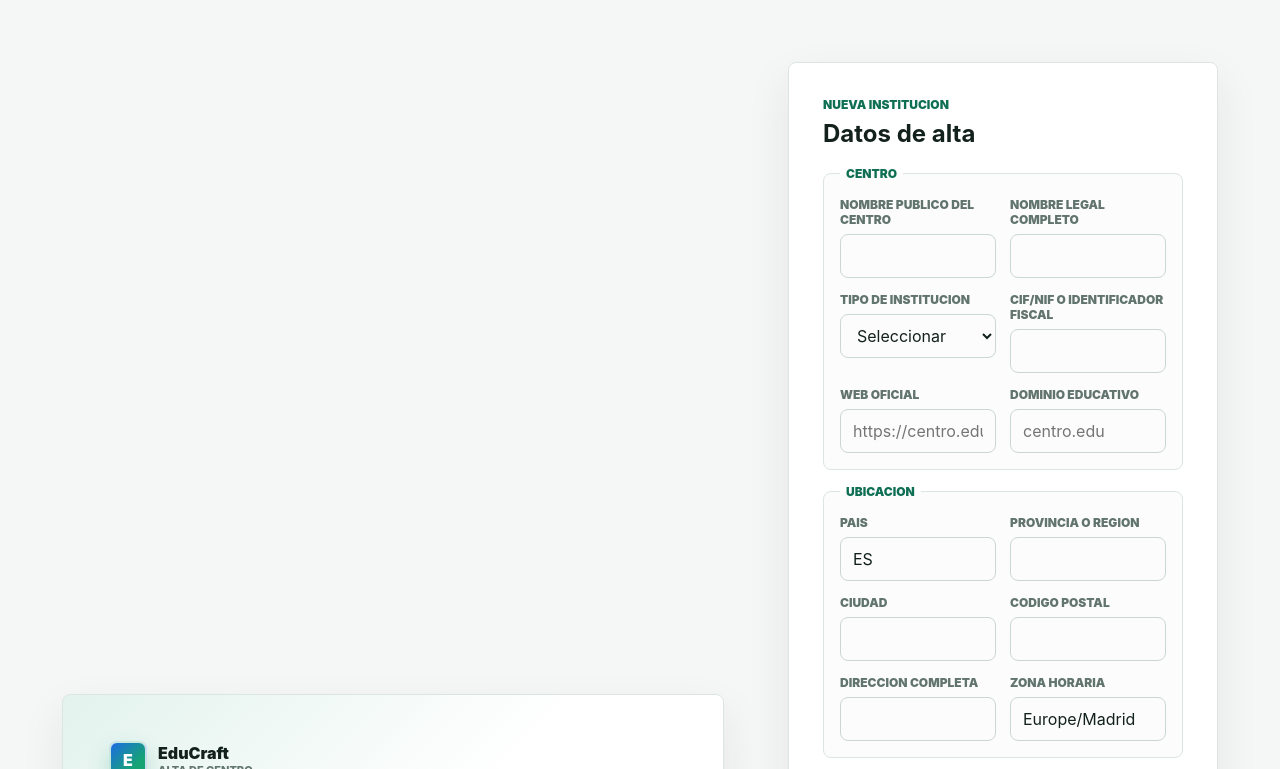
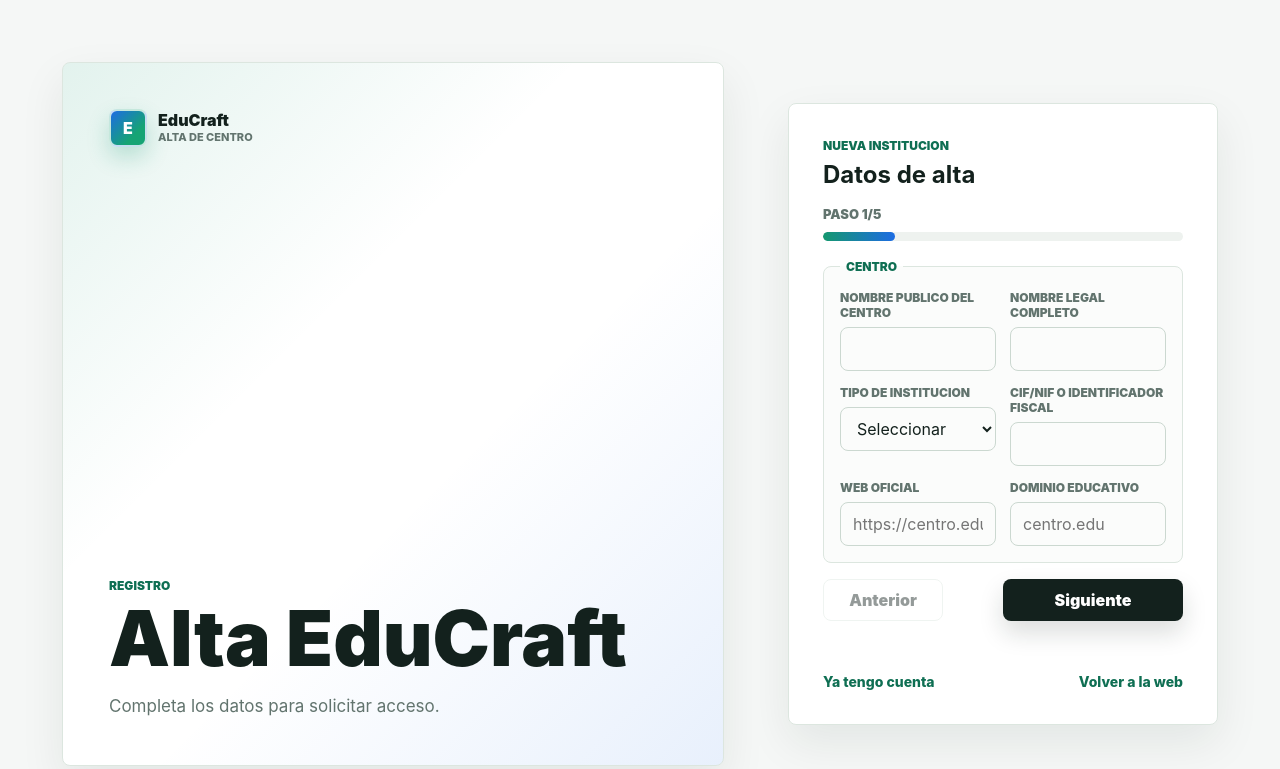
Before and after one commit to enzogarcia90/EduCraft-web, a plain HTML site: page dashboard/registro.html in a window 1280 px wide. Shown: the top 769 px of the page. Drawn offline with Linux system fonts and the light colour scheme.

Commit message:
Split center registration into steps

```diff
--- a/dashboard/dashboard.css
+++ b/dashboard/dashboard.css
@@ -250,6 +250,35 @@
 	width: min(860px, 100%);
 }
 
+.register-progress {
+	display: grid;
+	gap: 10px;
+	margin: 0 0 18px;
+}
+
+.register-progress span {
+	color: var(--portal-muted);
+	font-size: 13px;
+	font-weight: 950;
+	text-transform: uppercase;
+}
+
+.register-progress div {
+	overflow: hidden;
+	height: 9px;
+	border-radius: 999px;
+	background: #eef2ef;
+}
+
+.register-progress i {
+	display: block;
+	width: 20%;
+	height: 100%;
+	border-radius: inherit;
+	background: linear-gradient(90deg, var(--portal-accent), #1d6ce3);
+	transition: width 220ms ease;
+}
+
 .auth-card h2,
 .portal-panel h2,
 .portal-grid article h2 {
@@ -272,6 +301,27 @@
 	border: 1px solid var(--portal-line);
 	border-radius: 8px;
 	background: #fbfcfb;
+}
+
+.portal-form .register-step {
+	display: none;
+}
+
+.portal-form .register-step.is-active {
+	display: grid;
+	animation: registerStepIn 180ms ease both;
+}
+
+@keyframes registerStepIn {
+	from {
+		opacity: 0;
+		transform: translateY(6px);
+	}
+
+	to {
+		opacity: 1;
+		transform: translateY(0);
+	}
 }
 
 .portal-form legend {
@@ -306,6 +356,45 @@
 	font-weight: 800;
 	line-height: 1.35;
 	text-transform: none;
+}
+
+.portal-form .confirmations .password-row {
+	display: block;
+	padding-top: 10px;
+	border-top: 1px solid var(--portal-line);
+}
+
+.portal-form .confirmations .password-row span {
+	display: block;
+	margin-bottom: 7px;
+	color: var(--portal-muted);
+	font-size: 12px;
+	font-weight: 900;
+	text-transform: uppercase;
+}
+
+.register-nav {
+	display: grid;
+	grid-template-columns: minmax(120px, auto) minmax(0, 1fr);
+	gap: 12px;
+	align-items: center;
+	margin-top: 2px;
+}
+
+.register-nav .button.primary {
+	justify-self: end;
+	min-width: 180px;
+}
+
+.register-nav .button.primary[hidden],
+.register-nav .portal-ghost[hidden] {
+	display: none;
+}
+
+.register-nav .portal-ghost:disabled {
+	opacity: 0.45;
+	cursor: not-allowed;
+	transform: none;
 }
 
 .portal-form label span,
--- a/dashboard/dashboard.js
+++ b/dashboard/dashboard.js
@@ -58,6 +58,7 @@
 
 const $ = (selector) => document.querySelector(selector);
 const hasOwn = (object, key) => Object.prototype.hasOwnProperty.call(object, key);
+const registerStepState = { index: 0 };
 
 init().catch((error) => {
 	const node = $("#authMessage") || $("#registerMessage") || $("#studentMessage") || $("#actionMessage");
@@ -104,6 +105,7 @@
 }
 
 function bindRegister() {
+	initRegisterStepper();
 	$("#registerForm")?.addEventListener("submit", async (event) => {
 		event.preventDefault();
 		const message = $("#registerMessage");
@@ -128,6 +130,60 @@
 			setMessage(message, friendlyLoginError(error), "error");
 		}
 	});
+}
+
+function initRegisterStepper() {
+	const steps = registerSteps();
+	if (!steps.length) {
+		return;
+	}
+	$("#registerPrev")?.addEventListener("click", () => setRegisterStep(registerStepState.index - 1));
+	$("#registerNext")?.addEventListener("click", () => {
+		if (validateRegisterStep(registerStepState.index)) {
+			setRegisterStep(registerStepState.index + 1);
+		}
+	});
+	setRegisterStep(0);
+}
+
+function registerSteps() {
+	return Array.from(document.querySelectorAll("[data-register-step]"));
+}
+
+function setRegisterStep(index) {
+	const steps = registerSteps();
+	if (!steps.length) {
+		return;
+	}
+	registerStepState.index = Math.min(Math.max(index, 0), steps.length - 1);
+	steps.forEach((step, stepIndex) => {
+		const active = stepIndex === registerStepState.index;
+		step.classList.toggle("is-active", active);
+		for (const field of step.querySelectorAll("input, select")) {
+			field.disabled = !active;
+		}
+	});
+	const current = registerStepState.index + 1;
+	$("#registerStepText").textContent = `Paso ${current}/${steps.length}`;
+	$("#registerProgressBar").style.width = `${(current / steps.length) * 100}%`;
+	$("#registerPrev").disabled = registerStepState.index === 0;
+	$("#registerNext").hidden = registerStepState.index === steps.length - 1;
+	$("#registerSubmit").hidden = registerStepState.index !== steps.length - 1;
+	setMessage($("#registerMessage"), "", "");
+}
+
+function validateRegisterStep(index) {
+	const step = registerSteps()[index];
+	if (!step) {
+		return true;
+	}
+	for (const field of step.querySelectorAll("input, select")) {
+		if (!field.checkValidity()) {
+			field.reportValidity();
+			return false;
+		}
+	}
+	return true;
 }
 
 function registerPayload(email, password) {
--- a/dashboard/registro.html
+++ b/dashboard/registro.html
@@ -23,8 +23,12 @@
 			<section class="auth-card register-card">
 				<p class="eyebrow">Nueva institucion</p>
 				<h2>Datos de alta</h2>
+				<div class="register-progress" aria-live="polite">
+					<span id="registerStepText">Paso 1/5</span>
+					<div><i id="registerProgressBar"></i></div>
+				</div>
 				<form id="registerForm" class="portal-form">
-					<fieldset>
+					<fieldset class="register-step is-active" data-register-step="0">
 						<legend>Centro</legend>
 						<label><span>Nombre publico del centro</span><input id="registerInstitution" type="text" autocomplete="organization" required></label>
 						<label><span>Nombre legal completo</span><input id="registerLegalName" type="text" required></label>
@@ -33,7 +37,7 @@
 						<label><span>Web oficial</span><input id="registerWebsite" type="url" placeholder="https://centro.edu" required></label>
 						<label><span>Dominio educativo</span><input id="registerDomain" type="text" placeholder="centro.edu" required></label>
 					</fieldset>
-					<fieldset>
+					<fieldset class="register-step" data-register-step="1">
 						<legend>Ubicacion</legend>
 						<label><span>Pais</span><input id="registerCountry" type="text" value="ES" required></label>
 						<label><span>Provincia o region</span><input id="registerRegion" type="text" required></label>
@@ -42,7 +46,7 @@
 						<label><span>Direccion completa</span><input id="registerAddress" type="text" autocomplete="street-address" required></label>
 						<label><span>Zona horaria</span><input id="registerTimezone" type="text" value="Europe/Madrid" required></label>
 					</fieldset>
-					<fieldset>
+					<fieldset class="register-step" data-register-step="2">
 						<legend>Responsables</legend>
 						<label><span>Nombre del responsable</span><input id="registerName" type="text" autocomplete="name" required></label>
 						<label><span>Cargo del responsable</span><input id="registerContactTitle" type="text" placeholder="Direccion, TIC, coordinacion..." required></label>
@@ -52,7 +56,7 @@
 						<label><span>Responsable proteccion de datos</span><input id="registerDataProtectionName" type="text" required></label>
 						<label><span>Email proteccion de datos</span><input id="registerDataProtectionEmail" type="email" required></label>
 					</fieldset>
-					<fieldset>
+					<fieldset class="register-step" data-register-step="3">
 						<legend>Uso educativo</legend>
 						<label><span>Numero de alumnos</span><input id="registerStudentCount" type="number" min="1" step="1" required></label>
 						<label><span>Numero de profesores</span><input id="registerTeacherCount" type="number" min="1" step="1" required></label>
@@ -60,7 +64,7 @@
 						<label><span>SIS o gestion academica</span><input id="registerSIS" type="text" placeholder="Alexia, Educamos, Google Classroom..." required></label>
 						<label><span>SSO previsto</span><input id="registerSSO" type="text" placeholder="Google, Microsoft, LDAP, ninguno..." required></label>
 					</fieldset>
-					<fieldset class="confirmations">
+					<fieldset class="register-step confirmations" data-register-step="4">
 						<legend>Confirmaciones obligatorias</legend>
 						<label><input id="registerAuthority" type="checkbox" required><span>Tengo autorizacion del centro para solicitar el alta.</span></label>
 						<label><input id="registerDomainOwnership" type="checkbox" required><span>El centro controla el dominio y los emails indicados.</span></label>
@@ -68,9 +72,13 @@
 						<label><input id="registerTerms" type="checkbox" required><span>Acepto las condiciones del servicio.</span></label>
 						<label><input id="registerPrivacy" type="checkbox" required><span>Acepto la politica de privacidad.</span></label>
 						<label><input id="registerDPA" type="checkbox" required><span>Acepto el acuerdo de tratamiento de datos.</span></label>
+						<label class="password-row"><span>Contrasena</span><input id="registerPassword" type="password" autocomplete="new-password" minlength="10" required></label>
 					</fieldset>
-					<label><span>Contrasena</span><input id="registerPassword" type="password" autocomplete="new-password" minlength="10" required></label>
-					<button class="button primary" type="submit">Crear cuenta</button>
+					<div class="register-nav">
+						<button id="registerPrev" class="portal-ghost" type="button">Anterior</button>
+						<button id="registerNext" class="button primary" type="button">Siguiente</button>
+						<button id="registerSubmit" class="button primary" type="submit" hidden>Crear cuenta</button>
+					</div>
 				</form>
 				<p id="registerMessage" class="portal-message" role="status"></p>
 				<div class="auth-links"><a href="login.html">Ya tengo cuenta</a><a href="../index.html">Volver a la web</a></div>
```
